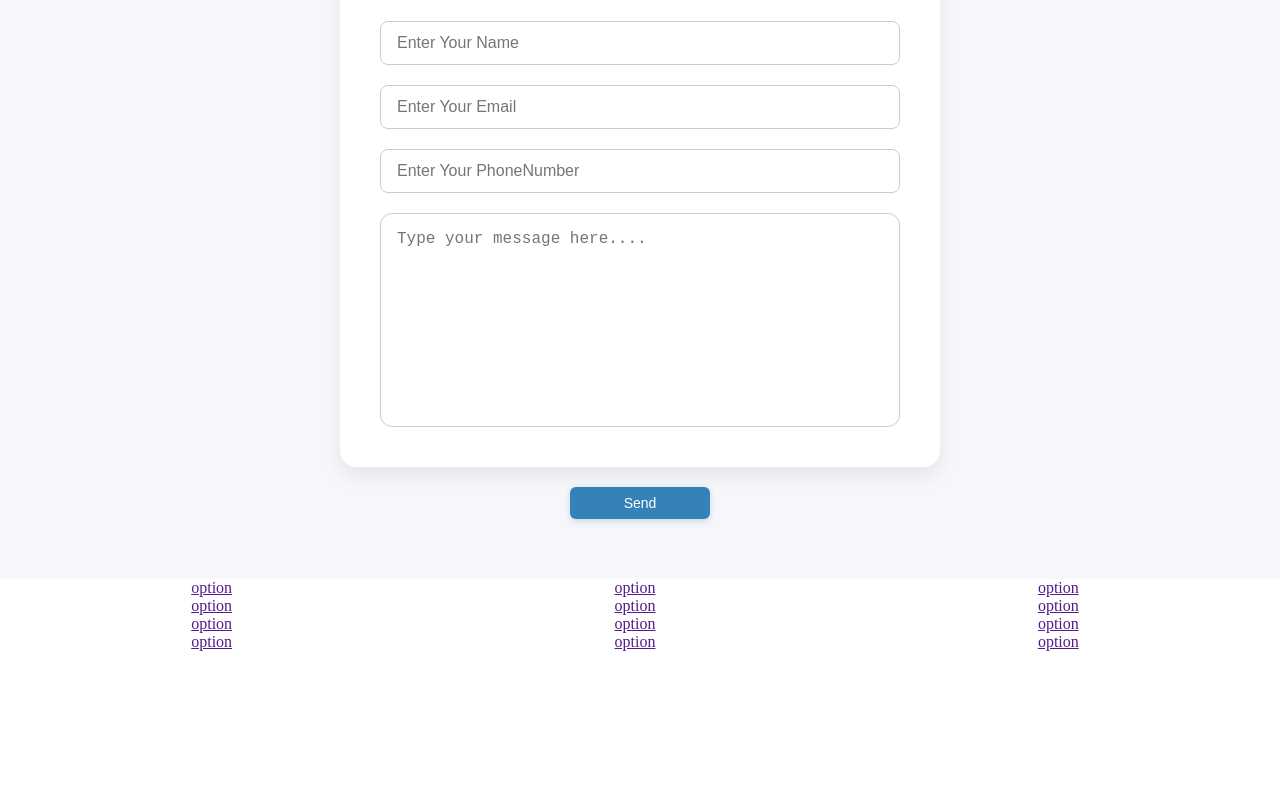
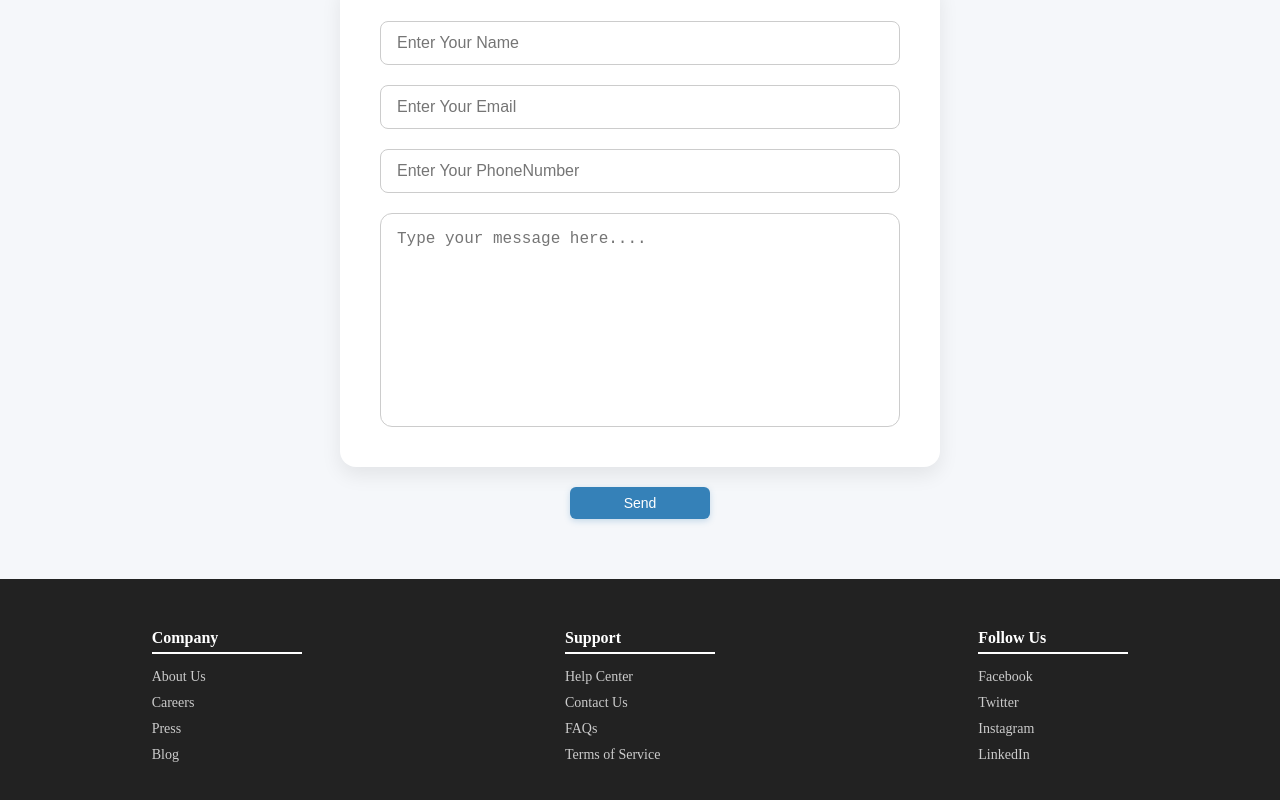
Before and after one commit to nabeelmughal460/Pathalogy-lab-Managment_MernStack, a React (Vite) app: page / in a window 1280 px wide. Shown: the part 1078-1878 px from the top of the page. Before the commit the page ends 1729 px from the top, so only its background shows below. Built offline with nearby package versions, Linux system fonts and the light colour scheme.

Commit message:
Status Component Added   MAterial Ui icons Addedd

```diff
--- a/package.json
+++ b/package.json
@@ -10,6 +10,10 @@
     "preview": "vite preview"
   },
   "dependencies": {
+    "@emotion/react": "^11.14.0",
+    "@emotion/styled": "^11.14.1",
+    "@mui/icons-material": "^7.2.0",
+    "@mui/material": "^7.2.0",
     "react": "^19.1.0",
     "react-dom": "^19.1.0",
     "react-router-dom": "^7.7.0"
--- a/src/App.jsx
+++ b/src/App.jsx
@@ -1,7 +1,6 @@
 import { useState } from 'react'
 import './App.css'
 import Navbar from './Common Components/Navbar/Navbar'
-// import Footer from './Common Components/Footer/Footer'
 import HomeScreen from './Pages/HomeScreen/HomeScreen'
 import { BrowserRouter, Route, Routes } from 'react-router-dom'
 import Status from './Pages/Status/Status'
@@ -17,7 +16,6 @@ function App() {
           <Route path="/" element={<HomeScreen />} />
           <Route path='/status' element={<Status/>} />
         </Routes>
-        {/* <Footer /> */}
       </BrowserRouter>
     </div>
   )
--- a/src/Common Components/Footer/Footer.css
+++ b/src/Common Components/Footer/Footer.css
@@ -1,13 +1,47 @@
-.Footer{
-    display: flex;
-    justify-content: space-around;
-    margin-right: 10px;
-    align-items: center;
+.footer {
+  display: flex;
+  justify-content: space-around;
+  background-color: #222;
+  color: #fff;
+  padding: 40px 20px;
+  flex-wrap: wrap;
 }
 
-.firstcolFooter{
-    display: flex;
-    justify-content: center;
+.footer-column {
+  display: flex;
+  flex-direction: column;
+  margin: 10px;
+  min-width: 150px;
+}
+
+.footer-column h4 {
+  margin-bottom: 15px;
+  font-size: 16px;
+  border-bottom: 2px solid #fff;
+  padding-bottom: 5px;
+}
+
+.footer-column a {
+  color: #ccc;
+  text-decoration: none;
+  margin-bottom: 10px;
+  font-size: 14px;
+  transition: color 0.3s ease;
+}
+
+.footer-column a:hover {
+  color: #fff;
+}
+
+/* Responsive */
+@media (max-width: 768px) {
+  .footer {
+    flex-direction: column;
     align-items: center;
-    flex-direction: column;
+    text-align: center;
+  }
+
+  .footer-column {
+    margin: 20px 0;
+  }
 }
--- a/src/Common Components/Footer/Footer.jsx
+++ b/src/Common Components/Footer/Footer.jsx
@@ -1,31 +1,34 @@
-import React,{useState,useEffect} from 'react'
-import'./Footer.css'
+import React from 'react';
+import './Footer.css';
 
 const Footer = () => {
   return (
-    <div className='Footer'>
-      <div className="firstcolFooter">
-        <a href="">option</a>
-        <a href="">option </a>
-         <a href="">option </a>
-        <a href="">option </a>
-
-      </div>
-        <div className="firstcolFooter">
-     <a href="">option</a>
-        <a href="">option </a>
-         <a href="">option </a>
-        <a href="">option </a>
-            </div>
-      <div className="firstcolFooter">
-          <a href="">option</a>
-        <a href="">option </a>
-         <a href="">option </a>
-        <a href="">option </a>
+    <footer className='footer'>
+      <div className="footer-column">
+        <h4>Company</h4>
+        <a href="#">About Us</a>
+        <a href="#">Careers</a>
+        <a href="#">Press</a>
+        <a href="#">Blog</a>
       </div>
 
-    </div>
-  )
-}
+      <div className="footer-column">
+        <h4>Support</h4>
+        <a href="#">Help Center</a>
+        <a href="#">Contact Us</a>
+        <a href="#">FAQs</a>
+        <a href="#">Terms of Service</a>
+      </div>
 
-export default Footer
+      <div className="footer-column">
+        <h4>Follow Us</h4>
+        <a href="#">Facebook</a>
+        <a href="#">Twitter</a>
+        <a href="#">Instagram</a>
+        <a href="#">LinkedIn</a>
+      </div>
+    </footer>
+  );
+};
+
+export default Footer;
--- a/src/Common Components/Navbar/Navbar.jsx
+++ b/src/Common Components/Navbar/Navbar.jsx
@@ -37,9 +37,9 @@ useEffect(() => {
 
   return (
     <div className="navbar">
-      <div className="leftside">
+      <Link to={'/'} className="leftside">
         <img src={logo} alt="logo" className="Img-logo" />
-      </div>
+      </Link>
       <div className="rightside">
         <div
           className="Links-rightside"
--- a/src/Pages/Status/Status.jsx
+++ b/src/Pages/Status/Status.jsx
@@ -1,9 +1,99 @@
-import React from 'react'
+import React ,{useState}from 'react'
 import './status.css'
+import UpdateIcon from '@mui/icons-material/Update';
+import ArticleIcon from '@mui/icons-material/Article';
+import DeleteIcon from '@mui/icons-material/Delete';
+const Status = () => {
+    const [activebar, setactivebar] = useState('Pending')
+    return (
+    <div className='Status-Page'>
+        <div className="statusPageWorksDiv">
+            <div className="status-bar">
+        <div className={`status-Title ${activebar === 'Pending' ? "activeBarStatus" : null}`} onClick={()=>{setactivebar('Pending')}}>Pending</div>
+        <div className={`status-Title ${activebar === 'Completed' ? "activeBarStatus" : null}`} onClick={()=>{setactivebar('Completed')}}>Completed</div>
+            </div>
+            <div className="status-List">
+            <div className="status-row-List">
+                <div className="status-Name">
+                    Nabeel mughal
+                </div>
+                <div className="status-Docter-detail">
+                    <div className="status-docter-name">Mansoor ahmed</div>
+                    <div className="status-docter-name">12-21-25</div>
+                </div>
+                <div className="status-btns">
+                    <div className='Icons'>
+                        <UpdateIcon/>
 
-const Status = () => {
-  return (
-    <div>Status</div>
+                    </div>
+                    <div className='Icons' style={{backgroundColor:"red"}}>
+                        <DeleteIcon/>
+
+                    </div>
+                    <div className='Icons' style={{backgroundColor:"yellow"}}>
+                        <ArticleIcon/>
+
+                    </div>
+                </div>
+
+
+
+            </div>
+                        <div className="status-row-List">
+                <div className="status-Name">
+                    Nabeel mughal
+                </div>
+                <div className="status-Docter-detail">
+                    <div className="status-docter-name">Mansoor ahmed</div>
+                    <div className="status-docter-name">12-21-25</div>
+                </div>
+                <div className="status-btns">
+                    <div className='Icons'>
+                        <UpdateIcon/>
+
+                    </div>
+                    <div className='Icons' style={{backgroundColor:"red"}}>
+                        <DeleteIcon/>
+
+                    </div>
+                    <div className='Icons' style={{backgroundColor:"yellow"}}>
+                        <ArticleIcon/>
+
+                    </div>
+                </div>
+
+
+
+            </div>
+                        <div className="status-row-List">
+                <div className="status-Name">
+                    Nabeel mughal
+                </div>
+                <div className="status-Docter-detail">
+                    <div className="status-docter-name">Mansoor ahmed</div>
+                    <div className="status-docter-name">12-21-25</div>
+                </div>
+                <div className="status-btns">
+                    <div className='Icons'>
+                        <UpdateIcon/>
+
+                    </div>
+                    <div className='Icons' style={{backgroundColor:"red"}}>
+                        <DeleteIcon/>
+
+                    </div>
+                    <div className='Icons' style={{backgroundColor:"yellow"}}>
+                        <ArticleIcon/>
+
+                    </div>
+                </div>
+
+
+
+            </div>
+            </div>
+        </div>
+    </div>
   )
 }
 
--- a/src/Pages/Status/status.css
+++ b/src/Pages/Status/status.css
@@ -0,0 +1,74 @@
+.Status-Page {
+  width: 100%;
+  display: flex;
+  justify-content: center;
+  align-items: center;
+}
+.statusPageWorksDiv {
+  width: 70%;
+  padding: 10px 0;
+  display: flex;
+  justify-content: center;
+  align-items: center;
+  flex-direction: column;
+}
+.status-bar {
+  display: flex;
+  width: 70%;
+}
+.status-Title {
+  width: 50%;
+  border: 1px solid rgb(12, 187, 187);
+  display: flex;
+  justify-content: center;
+  align-items: center;
+  padding: 5px 10px;
+  font-size: 18px;
+}
+
+.activeBarStatus {
+  background-color: rgb(12, 187, 187);
+  color: white;
+}
+.status-List {
+  width: 100%;
+  display: flex;
+  flex-direction: column;
+  margin-top: 40px;
+}
+.status-row-List {
+  display: flex;
+  justify-content: space-between;
+  padding: 5px 0;
+    border: 1px solid rgb(12, 187, 187);
+margin-bottom: 20px;
+}
+.status-Name {
+  width: 30%;
+  display: flex;
+  justify-content: center;
+  align-items: center;
+}
+.status-Docter-detail {
+  width: 30%;
+  display: flex;
+  justify-content: center;
+  align-items: center;
+  flex-direction: column;
+}
+.status-btns {
+  width: 30%;
+  display: flex;
+  justify-content: space-between;
+  align-items: center;
+}
+.Icons {
+  width: 40px;
+  height: 40px;
+  background-color: greenyellow;
+  display: flex;
+  justify-content: center;
+  align-items: center;
+  border-radius: 5px;
+  cursor: pointer;
+}
```
Also changed, not shown: 1 other file (tests, documents, lock files or other folders).
